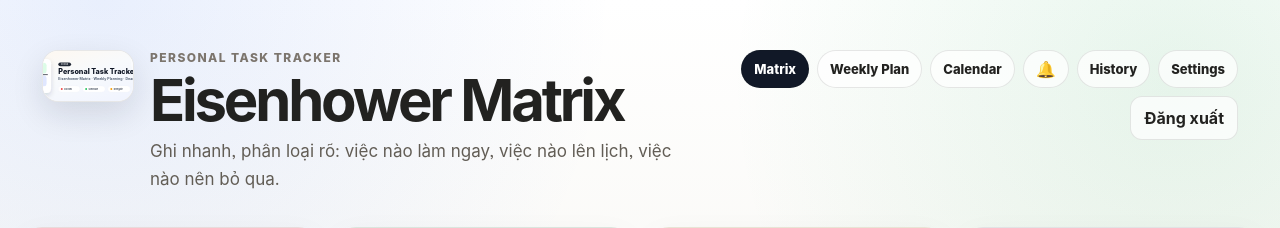
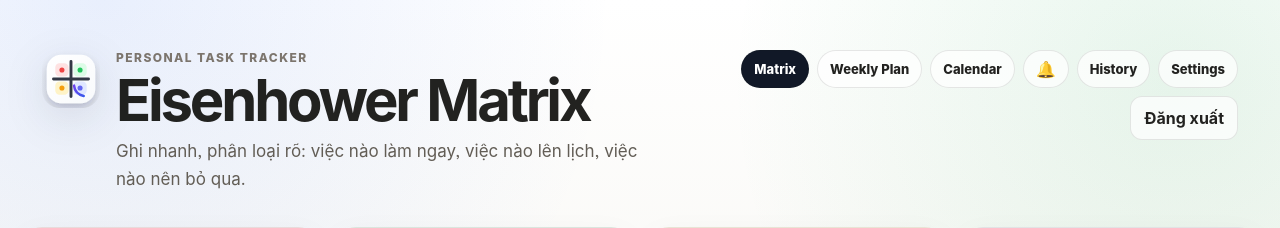
Before and after one commit to Thailee2710/Personal-task-tracker-Eisenhower, a FastAPI app: template templates/dashboard.html in a window 1280 px wide. Shown: the top 228 px of the page. Run offline with FastAPI, Linux system fonts and the light colour scheme; the template is opened without the code that fills it, so the values that code supplies are empty.

Commit message:
fix: stabilize header navigation branding

```diff
--- a/static/styles.css
+++ b/static/styles.css
@@ -63,15 +63,13 @@ p, small { color: var(--muted); }
   padding: 22px;
 }
 .brand-block { display: flex; gap: 16px; align-items: flex-start; }
-.brand-signature-mini {
-  flex: 0 0 92px;
-  width: 92px;
-  height: 52px;
-  object-fit: cover;
-  border-radius: 16px;
-  border: 1px solid rgba(24, 24, 22, 0.10);
-  box-shadow: 0 12px 32px rgba(17, 24, 39, 0.12);
-  background: #fff;
+.brand-icon {
+  flex: 0 0 58px;
+  width: 58px;
+  height: 58px;
+  object-fit: contain;
+  border-radius: 18px;
+  filter: drop-shadow(0 12px 22px rgba(17, 24, 39, 0.12));
 }
 .project-signature {
   display: block;
@@ -82,6 +80,25 @@ p, small { color: var(--muted); }
   box-shadow: 0 18px 44px rgba(31, 26, 18, 0.10);
 }
 .login-signature { margin-bottom: 18px; }
+.login-icon {
+  display: block;
+  width: 72px;
+  height: 72px;
+  margin-bottom: 18px;
+  object-fit: contain;
+  filter: drop-shadow(0 14px 24px rgba(17, 24, 39, 0.14));
+}
+.sr-only {
+  position: absolute;
+  width: 1px;
+  height: 1px;
+  padding: 0;
+  margin: -1px;
+  overflow: hidden;
+  clip: rect(0, 0, 0, 0);
+  white-space: nowrap;
+  border: 0;
+}
 .logo-mark {
   display: inline-grid;
   flex: 0 0 44px;
@@ -386,24 +403,36 @@ button.danger:hover { background: #fee2e2; }
   .matrix, .task-form { grid-template-columns: 1fr; }
   .task-form .wide { grid-column: auto; }
   .topbar { align-items: flex-start; flex-direction: column; }
+  .top-actions { justify-content: start; grid-template-columns: repeat(3, max-content); }
+  .top-actions form { grid-column: 1 / -1; justify-self: start; }
   .section-title { flex-direction: column; }
   .quick-add-form { grid-template-columns: 1fr; }
   button.secondary { width: 100%; }
 }
 @media (max-width: 560px) {
   .overview { grid-template-columns: 1fr; }
-  .brand-block { flex-direction: column; }
+  .brand-block { align-items: center; }
+  .brand-icon { flex-basis: 52px; width: 52px; height: 52px; }
+  .top-actions { grid-template-columns: repeat(2, minmax(0, 1fr)); width: 100%; }
+  .nav-pill { width: 100%; }
   .login-card, .new-task, .quadrant { border-radius: 20px; }
   .login-card { padding: 24px; }
 }
 
 .top-actions {
-  display: flex;
-  flex-wrap: wrap;
-  justify-content: flex-end;
+  display: grid;
+  grid-template-columns: repeat(6, max-content);
+  justify-content: end;
+  justify-items: stretch;
   gap: 8px;
   align-items: center;
 }
+.top-actions form {
+  grid-column: 1 / -1;
+  justify-self: end;
+  margin: 0;
+}
+.fixed-actions { min-width: min(100%, 548px); }
 .nav-pill {
   display: inline-flex;
   align-items: center;
--- a/templates/calendar.html
+++ b/templates/calendar.html
@@ -11,17 +11,18 @@
 <div class="shell">
   <header class="topbar">
     <div class="brand-block">
-      <span class="logo-mark" aria-hidden="true">📅</span>
+      <img class="brand-icon" src="/static/project-icon.svg" alt="Project icon">
       <div>
         <p class="eyebrow">Deadline view</p>
         <h1>Calendar</h1>
         <p class="lead">Xem các task có deadline theo Ngày, Tuần, Tháng hoặc Năm.</p>
       </div>
     </div>
-    <div class="top-actions">
+    <div class="top-actions fixed-actions">
       <a class="nav-pill" href="/">Matrix</a>
       <a class="nav-pill" href="/weekly-plan">Weekly Plan</a>
       <a class="nav-pill active" href="/calendar">Calendar</a>
+      <a class="nav-pill notification-bell" href="/notifications" title="Notifications" aria-label="Notifications">🔔<span class="sr-only">Notifications</span></a>
       <a class="nav-pill" href="/history">History</a>
       <a class="nav-pill" href="/settings">Settings</a>
       <form method="post" action="/logout">
--- a/templates/dashboard.html
+++ b/templates/dashboard.html
@@ -11,18 +11,18 @@
 <div class="shell">
   <header class="topbar">
     <div class="brand-block">
-      <img class="brand-signature-mini" src="/static/signature.svg" alt="Project signature">
+      <img class="brand-icon" src="/static/project-icon.svg" alt="Project icon">
       <div>
         <p class="eyebrow">Personal task tracker</p>
         <h1>Eisenhower Matrix</h1>
         <p class="lead">Ghi nhanh, phân loại rõ: việc nào làm ngay, việc nào lên lịch, việc nào nên bỏ qua.</p>
       </div>
     </div>
-    <div class="top-actions">
+    <div class="top-actions fixed-actions">
       <a class="nav-pill active" href="/">Matrix</a>
       <a class="nav-pill" href="/weekly-plan">Weekly Plan</a>
       <a class="nav-pill" href="/calendar">Calendar</a>
-      <a class="nav-pill notification-bell" href="/notifications{% if today %}?today={{ today }}{% endif %}" title="Notifications" aria-label="Notifications">🔔{% if notification_count %}<span class="bell-count">{{ notification_count }}</span>{% endif %}</a>
+      <a class="nav-pill notification-bell" href="/notifications{% if today %}?today={{ today }}{% endif %}" title="Notifications" aria-label="Notifications">🔔<span class="sr-only">Notifications</span>{% if notification_count %}<span class="bell-count">{{ notification_count }}</span>{% endif %}</a>
       <a class="nav-pill" href="/history">History</a>
       <a class="nav-pill" href="/settings">Settings</a>
       <form method="post" action="/logout">
--- a/templates/history.html
+++ b/templates/history.html
@@ -11,17 +11,18 @@
 <div class="shell">
   <header class="topbar">
     <div class="brand-block">
-      <span class="logo-mark" aria-hidden="true">↺</span>
+      <img class="brand-icon" src="/static/project-icon.svg" alt="Project icon">
       <div>
         <p class="eyebrow">Task archive</p>
         <h1>History</h1>
         <p class="lead">Toàn bộ task đã tạo: đang làm, backlog, đã hoàn thành và đã xoá khỏi dashboard.</p>
       </div>
     </div>
-    <div class="top-actions">
+    <div class="top-actions fixed-actions">
       <a class="nav-pill" href="/">Matrix</a>
       <a class="nav-pill" href="/weekly-plan">Weekly Plan</a>
       <a class="nav-pill" href="/calendar">Calendar</a>
+      <a class="nav-pill notification-bell" href="/notifications" title="Notifications" aria-label="Notifications">🔔<span class="sr-only">Notifications</span></a>
       <a class="nav-pill active" href="/history">History</a>
       <a class="nav-pill" href="/settings">Settings</a>
       <form method="post" action="/logout">
--- a/templates/login.html
+++ b/templates/login.html
@@ -9,7 +9,7 @@
 </head>
 <body class="login-page">
   <main class="login-card">
-    <img class="project-signature login-signature" src="/static/signature.svg" alt="Project signature">
+    <img class="login-icon" src="/static/project-icon.svg" alt="Project icon">
     <div class="login-badge">✦ Personal workspace</div>
     <h1>Eisenhower Matrix</h1>
     <p>Đăng nhập để log task và ưu tiên công việc theo 4 quadrant.</p>
--- a/templates/notifications.html
+++ b/templates/notifications.html
@@ -11,18 +11,18 @@
 <div class="shell">
   <header class="topbar">
     <div class="brand-block">
-      <span class="logo-mark" aria-hidden="true">🔔</span>
+      <img class="brand-icon" src="/static/project-icon.svg" alt="Project icon">
       <div>
         <p class="eyebrow">Deadline center</p>
         <h1>Notifications</h1>
         <p class="lead">Trang riêng cho các task quá hạn, đến hạn hôm nay và sắp hết hạn trong 1 ngày.</p>
       </div>
     </div>
-    <div class="top-actions">
+    <div class="top-actions fixed-actions">
       <a class="nav-pill" href="/">Matrix</a>
       <a class="nav-pill" href="/weekly-plan">Weekly Plan</a>
       <a class="nav-pill" href="/calendar">Calendar</a>
-      <a class="nav-pill active notification-bell" href="/notifications{% if today %}?today={{ today }}{% endif %}" title="Notifications" aria-label="Notifications">🔔{% if notification_count %}<span class="bell-count">{{ notification_count }}</span>{% endif %}</a>
+      <a class="nav-pill active notification-bell" href="/notifications{% if today %}?today={{ today }}{% endif %}" title="Notifications" aria-label="Notifications">🔔<span class="sr-only">Notifications</span>{% if notification_count %}<span class="bell-count">{{ notification_count }}</span>{% endif %}</a>
       <a class="nav-pill" href="/history">History</a>
       <a class="nav-pill" href="/settings">Settings</a>
       <form method="post" action="/logout">
--- a/templates/settings.html
+++ b/templates/settings.html
@@ -11,17 +11,18 @@
 <div class="shell">
   <header class="topbar">
     <div class="brand-block">
-      <span class="logo-mark" aria-hidden="true">⚙</span>
+      <img class="brand-icon" src="/static/project-icon.svg" alt="Project icon">
       <div>
         <p class="eyebrow">Account</p>
         <h1>Settings</h1>
         <p class="lead">Đổi thông tin đăng nhập app trực tiếp trong giao diện web.</p>
       </div>
     </div>
-    <div class="top-actions">
+    <div class="top-actions fixed-actions">
       <a class="nav-pill" href="/">Matrix</a>
       <a class="nav-pill" href="/weekly-plan">Weekly Plan</a>
       <a class="nav-pill" href="/calendar">Calendar</a>
+      <a class="nav-pill notification-bell" href="/notifications" title="Notifications" aria-label="Notifications">🔔<span class="sr-only">Notifications</span></a>
       <a class="nav-pill" href="/history">History</a>
       <a class="nav-pill active" href="/settings">Settings</a>
       <form method="post" action="/logout">
--- a/templates/weekly_plan.html
+++ b/templates/weekly_plan.html
@@ -11,17 +11,18 @@
 <div class="shell">
   <header class="topbar">
     <div class="brand-block">
-      <span class="logo-mark" aria-hidden="true">🗓️</span>
+      <img class="brand-icon" src="/static/project-icon.svg" alt="Project icon">
       <div>
         <p class="eyebrow">Capacity planning</p>
         <h1>Weekly Planning</h1>
         <p class="lead">Ước lượng tổng thời gian task, nhập khung giờ làm việc khả dụng và giữ buffer cho việc phát sinh.</p>
       </div>
     </div>
-    <div class="top-actions">
+    <div class="top-actions fixed-actions">
       <a class="nav-pill" href="/">Matrix</a>
       <a class="nav-pill active" href="/weekly-plan?week_start={{ plan.week_start }}">Weekly Plan</a>
       <a class="nav-pill" href="/calendar">Calendar</a>
+      <a class="nav-pill notification-bell" href="/notifications" title="Notifications" aria-label="Notifications">🔔<span class="sr-only">Notifications</span></a>
       <a class="nav-pill" href="/history">History</a>
       <a class="nav-pill" href="/settings">Settings</a>
       <form method="post" action="/logout">
```
Also changed, not shown: tests/test_app.py (+21 -7 lines), static/project-icon.svg (added).
